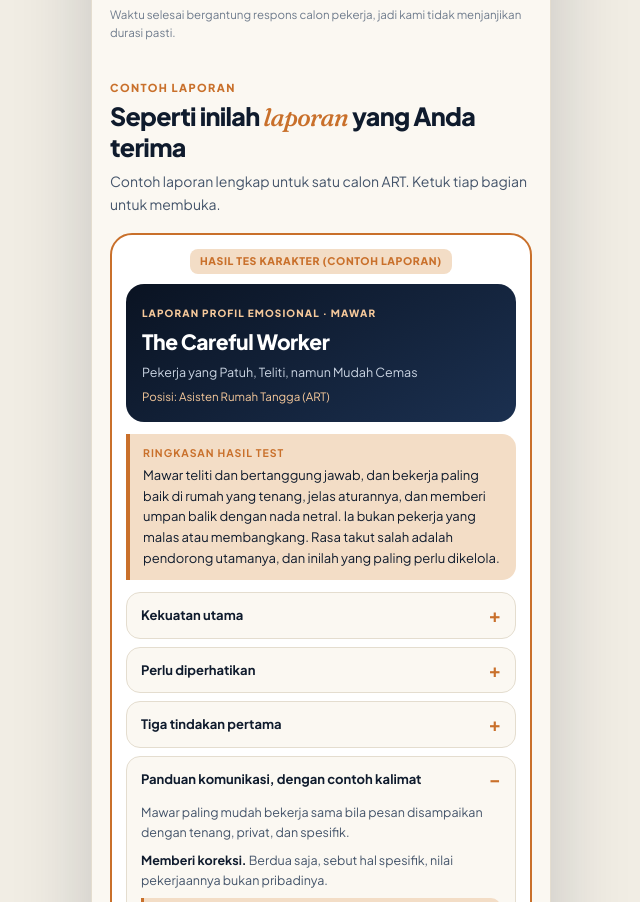
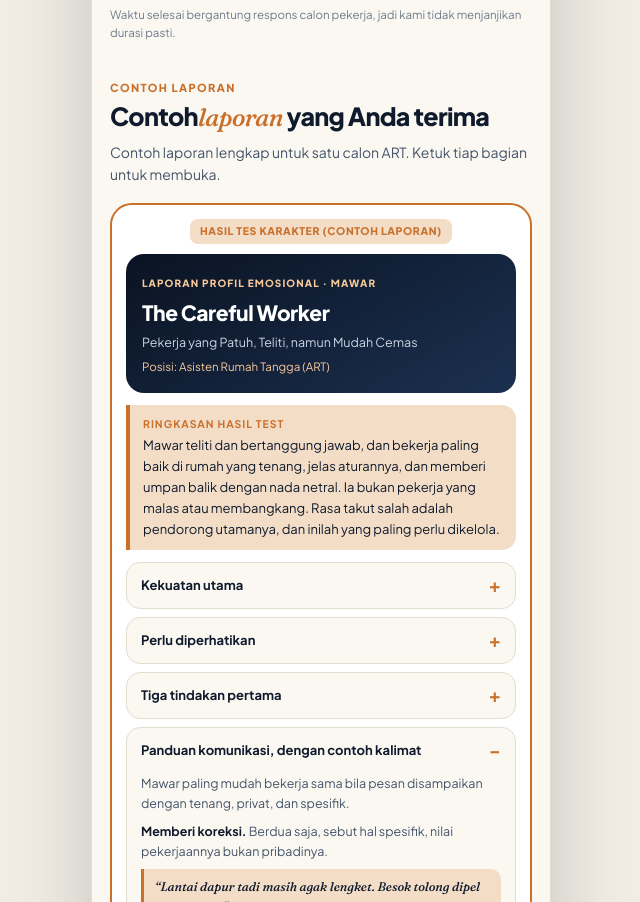
Before and after one commit to wongkaya/workcode, a plain HTML site: page index.html in a window 1280 px wide. Shown: the part 3150-4052 px from the top of the page, without its empty margins (319-959 px from the left). Drawn offline with Linux system fonts and the light colour scheme.

Commit message:
Fix heading format in example report section

```diff
--- a/index.html
+++ b/index.html
@@ -255,7 +255,7 @@ footer{padding:22px 18px 26px;font-size:11.5px;color:var(--ink3)}
 <!-- CONTOH LAPORAN -->
 <section class="sec" id="contoh">
  <p class="kick">Contoh laporan</p>
- <h2>Seperti inilah <em>laporan</em> yang Anda terima</h2>
+ <h2>Contoh<em>laporan</em> yang Anda terima</h2>
  <p class="sub">Contoh laporan lengkap untuk satu calon ART. Ketuk tiap bagian untuk membuka.</p>
  <div class="sam">
   <span class="tg">Hasil Tes Karakter (Contoh Laporan)</span>
```
